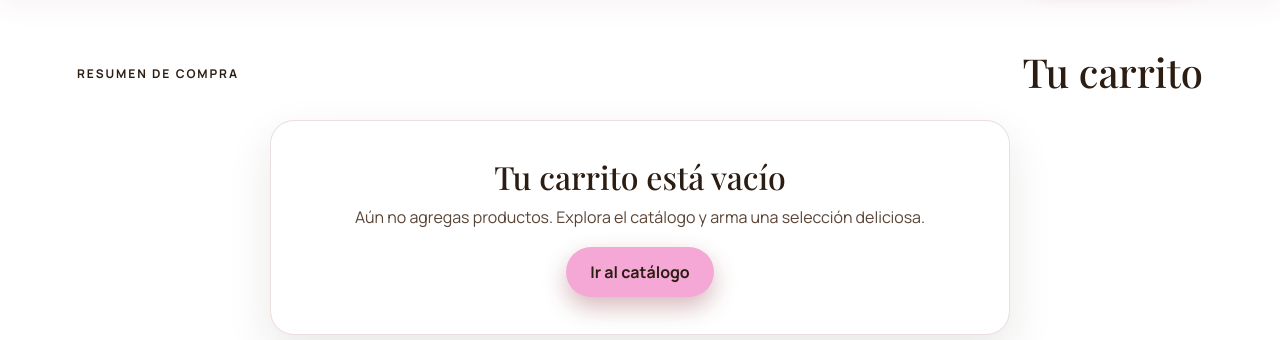
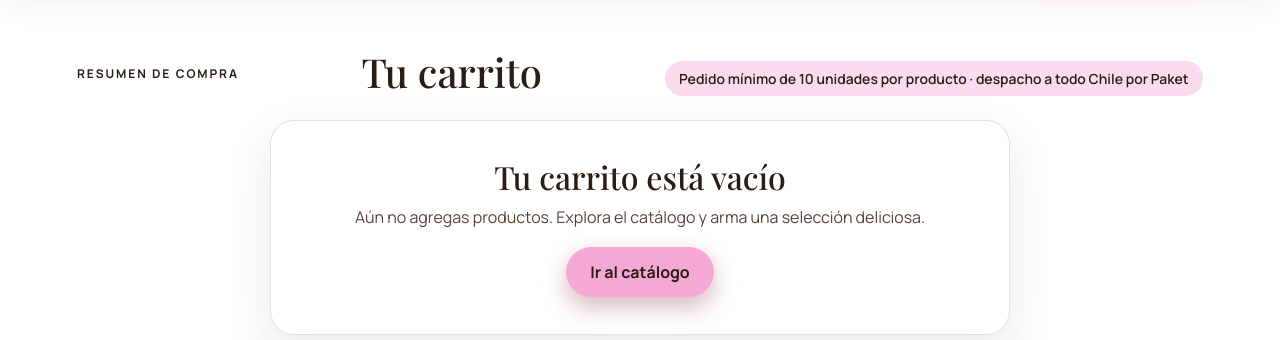
Before and after one commit to GoGo-DevS/dulcecitaa, a Django app: page /carrito/ in a window 1280 px wide. Shown: the part 112-452 px from the top of the page. Run offline with Django 5.2, Linux system fonts and the light colour scheme.

Commit message:
feat(pedidos): venta por volumen — mínimo de 10 unidades y despacho por Paket
La portada ya anunciaba "desde 10 unidades", pero el carrito seguía dejando
comprar de a una: era una promesa que el checkout no cumplía.

El mínimo se implementa en DOS helpers por los que pasan las cinco rutas del
carrito, no parcheando vista por vista. La ruta AJAX es la que usa el botón
real del sitio; si se hubiera arreglado sólo la ruta normal, el mínimo se
saltaba por ahí sin que se notara.

  agregar    el producto entra al carrito YA en el mínimo, no en 1. Si entrara
             en 1, el cliente se enteraría de la regla recién al pagar.
  restar     bajar del mínimo saca el producto: no existe un carrito con 9.

Verificado contra las rutas reales con un cliente HTTP, no llamando a los
helpers: agregar por AJAX da 10, otra vez 11, restar 10, restar de nuevo lo
saca, y la ruta normal también da 10.

El valor vive en MINIMO_UNIDADES (variable de entorno, por defecto 10) para
cambiarlo sin tocar código, y se muestra en la portada y en el carrito — donde
el cliente ve las cantidades, no sólo en la home.

Paket entra como medio de despacho con su logotipo. Va con sus colores, sin
recolorear: es marca de un tercero. Como su morado no contrasta contra la
banda chocolate, se apoya en un chip claro en vez de tocarle el color.

Co-Authored-By: Claude Opus 5 (1M context) <noreply@anthropic.com>

```diff
--- a/BebesitaAPP/context_processors.py
+++ b/BebesitaAPP/context_processors.py
@@ -18,5 +18,6 @@ def site_config(request):
         "whatsapp_url": getattr(settings, "WHATSAPP_URL", ""),
         "instagram_url": getattr(settings, "INSTAGRAM_URL", ""),
         "business_hours": getattr(settings, "BUSINESS_HOURS", ""),
+        "minimo_unidades": getattr(settings, "MINIMO_UNIDADES", 1),
         "default_og_image_url": default_og_image_url,
     }
--- a/BebesitaAPP/static/css/style.css
+++ b/BebesitaAPP/static/css/style.css
@@ -1955,6 +1955,13 @@ input[type="submit"].is-loading::after {
   letter-spacing: -.01em;
 }
 .ig-minimo span { font-size: .95rem; opacity: .85; }
+.ig-minimo__linea { display: inline-flex; align-items: center; gap: .45rem; flex-wrap: wrap; justify-content: center; }
+.ig-minimo__chip {
+  display: inline-flex; align-items: center;
+  background: #fff; border-radius: 999px; padding: .28rem .6rem;
+  line-height: 0;
+}
+.ig-minimo__chip img { height: 19px; width: auto; }
 
 /* ---------- Mosaico ---------- */
 .ig-mosaico {
@@ -2008,3 +2015,14 @@ input[type="submit"].is-loading::after {
   .ig-cinta__pista { animation: none !important; }
   .ig-mosaico figure:hover img { transform: none; }
 }
+
+.sutil-minimo {
+  display: inline-block;
+  background: var(--marca-suave);
+  color: var(--tinta);
+  border-radius: 999px;
+  padding: .35rem .9rem;
+  font-size: .87rem;
+  font-weight: 600;
+  margin: .3rem 0 0;
+}
--- a/BebesitaAPP/templates/carrito.html
+++ b/BebesitaAPP/templates/carrito.html
@@ -7,6 +7,12 @@
   <div class="section-head mb-4">
     <p class="eyebrow">Resumen de compra</p>
     <h1>Tu carrito</h1>
+    {% comment %}
+      La regla se dice donde el cliente ve las cantidades. Si solo estuviera en
+      la portada, el que entra directo al carrito no se entera de por que no
+      puede bajar de {{ minimo_unidades }}.
+    {% endcomment %}
+    <p class="sutil-minimo">Pedido mínimo de {{ minimo_unidades }} unidades por producto · despacho a todo Chile por Paket</p>
   </div>
 
   {% if productos %}
--- a/BebesitaAPP/views.py
+++ b/BebesitaAPP/views.py
@@ -35,6 +35,34 @@ def _get_cart(request):
         if qty_int > 0:
             cart[pid_str] = qty_int
     return cart
+
+
+def _minimo():
+    """Unidades minimas por producto. La venta es por volumen."""
+    return max(1, int(getattr(settings, "MINIMO_UNIDADES", 1)))
+
+
+def _sumar_al_carrito(cart, pid):
+    """Un producto entra al carrito CON el minimo puesto, no de a uno.
+
+    Si entrara con 1, el cliente veria "1" en el carrito y recien se enteraria
+    del minimo al pagar. Entrar ya en el minimo hace visible la regla en el
+    momento en que agrega.
+    """
+    minimo = _minimo()
+    cart[pid] = max(minimo, cart.get(pid, 0) + 1)
+    return cart[pid]
+
+
+def _restar_del_carrito(cart, pid):
+    """Bajar del minimo saca el producto: no existe un carrito con 9."""
+    if pid not in cart:
+        return 0
+    if cart[pid] - 1 >= _minimo():
+        cart[pid] -= 1
+        return cart[pid]
+    del cart[pid]
+    return 0
 
 
 def _save_cart(request, cart):
@@ -210,8 +238,7 @@ def agregar_al_carrito(request, producto_id):
         messages.error(request, "Este producto no está disponible por ahora.")
         return redirect("productos")
     cart = _get_cart(request)
-    pid = str(producto_id)
-    cart[pid] = cart.get(pid, 0) + 1
+    _sumar_al_carrito(cart, str(producto_id))
     _save_cart(request, cart)
     return redirect("carrito")
 
@@ -320,10 +347,7 @@ def quitar_carrito(request, producto_id):
     cart = _get_cart(request)
     pid = str(producto_id)
     if pid in cart:
-        if cart[pid] > 1:
-            cart[pid] -= 1
-        else:
-            del cart[pid]
+        _restar_del_carrito(cart, pid)
         _save_cart(request, cart)
     return redirect("carrito")
 
@@ -335,7 +359,7 @@ def agregar_carrito_ajax(request, producto_id):
         return JsonResponse({"ok": False, "error": "Producto no disponible"}, status=400)
     cart = _get_cart(request)
     pid = str(producto_id)
-    cart[pid] = cart.get(pid, 0) + 1
+    _sumar_al_carrito(cart, pid)
     _save_cart(request, cart)
 
     productos, total = _build_cart_items(cart)
@@ -362,10 +386,7 @@ def decrementar_carrito_ajax(request, producto_id):
     cart = _get_cart(request)
     pid = str(producto_id)
     if pid in cart:
-        if cart[pid] > 1:
-            cart[pid] -= 1
-        else:
-            del cart[pid]
+        _restar_del_carrito(cart, pid)
         _save_cart(request, cart)
 
     productos, total = _build_cart_items(cart)
--- a/reposteria/settings.py
+++ b/reposteria/settings.py
@@ -190,6 +190,10 @@ DEFAULT_FROM_EMAIL = os.getenv("DEFAULT_FROM_EMAIL", EMAIL_HOST_USER or "no-repl
 # Correo de contacto público (se muestra en footer y formularios)
 CONTACT_EMAIL = os.getenv("CONTACT_EMAIL") or "contacto@dulcecita.cl"
 
+# Minimo de compra por producto. La venta es por volumen: no se despacha de a
+# una unidad. Va por variable de entorno para poder cambiarlo sin tocar codigo.
+MINIMO_UNIDADES = max(1, int(os.getenv("MINIMO_UNIDADES", "10")))
+
 BRAND_NAME = os.getenv("BRAND_NAME", "Dulcecita")
 WEBSITE_URL = os.getenv("WEBSITE_URL", "")
 # Logo para los correos (URL absoluta publica; los clientes de email no leen estaticos relativos).
```
Also changed, not shown: BebesitaAPP/templates/home.html (+10 -1 lines), BebesitaAPP/static/img/paket-logo.png (added).
